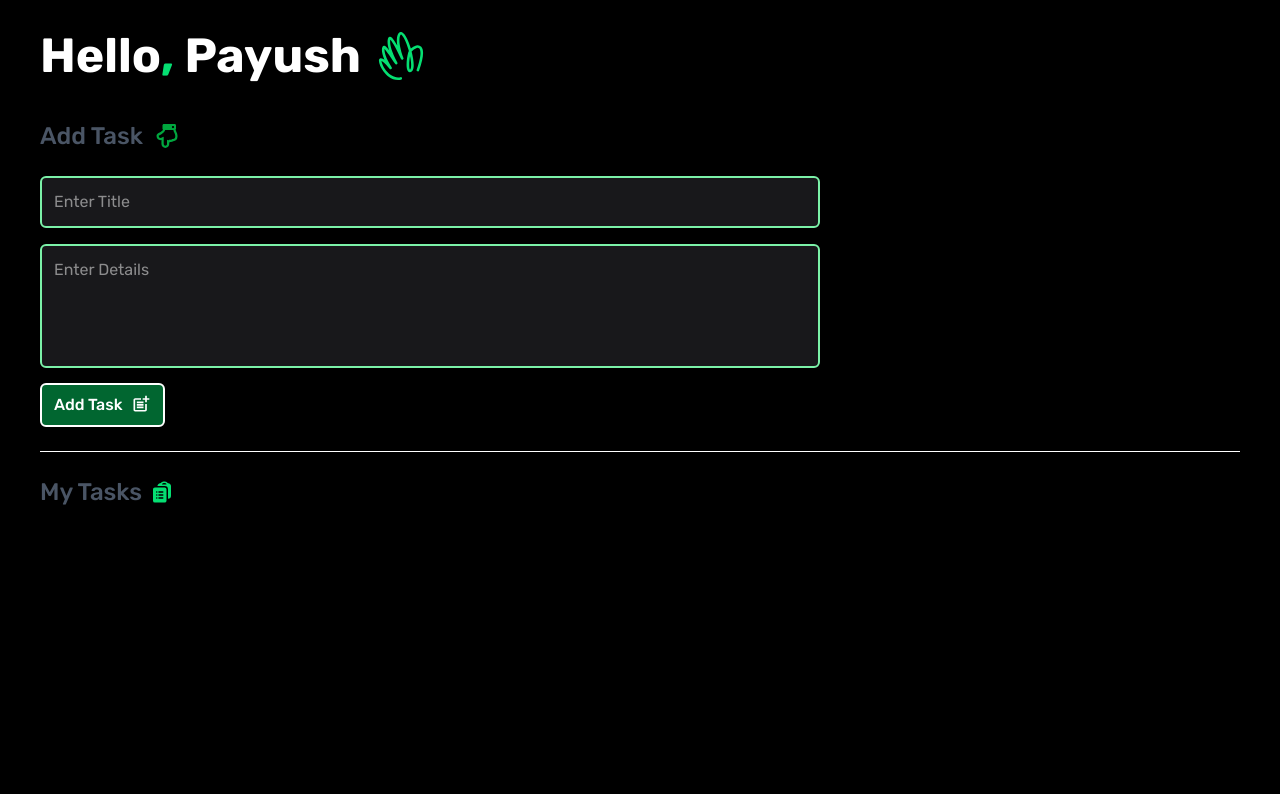
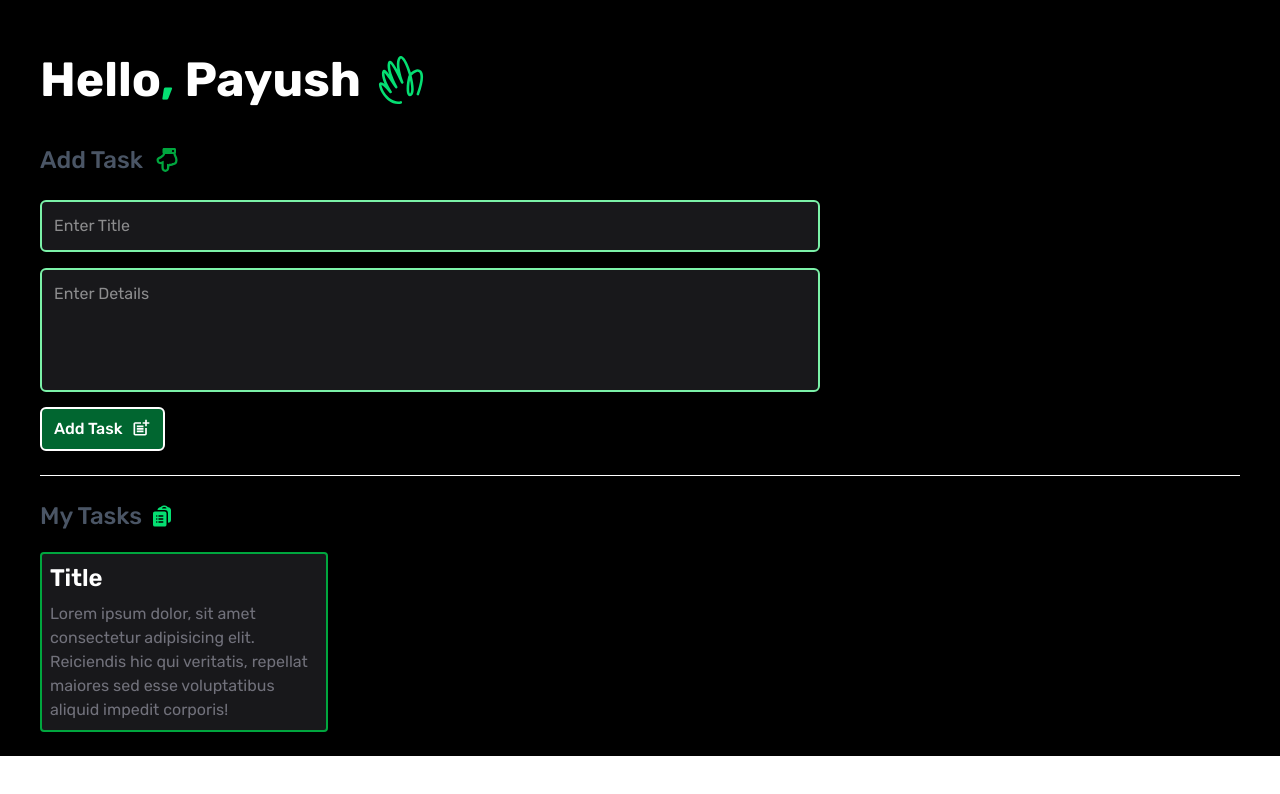
Before and after one commit to PiyushSutharScriptor/WebDevPractice, a React (Vite) app in the folder mern-to-do-project/: page / in a window 1280 px wide. Shown: the top 794 px of the page. Built offline with nearby package versions, Linux system fonts and the light colour scheme.

Commit message:
Task Cards

```diff
--- a/mern-to-do-project/src/App.jsx
+++ b/mern-to-do-project/src/App.jsx
@@ -6,7 +6,7 @@ import Line from './components/Line'
 
 const App = () => {
   return (
-    <div className='bg-black h-screen px-10'>
+    <div className='bg-black h-full px-10 py-6'>
       <Heading />
       <AddTask />
       <Line />
--- a/mern-to-do-project/src/components/Heading.jsx
+++ b/mern-to-do-project/src/components/Heading.jsx
@@ -8,7 +8,7 @@ const Heading = () => {
     <div className='pt-8 '>
         <div className='flex items-center text-white text-3xl font-bold sm:text-5xl gap-4'>
           <h1 className=''>Hello<span className='text-green-400'>,</span> Payush</h1>
-          <span className='text-green-400'><SiHey /></span>
+          <span className='text-green-400 transition hover:animate-[shake_0.3s_ease-in-out_infinite]'><SiHey /></span>
         </div>
 
         <div className='text-gray-600 font-medium text-2xl mt-10 flex items-center  gap-3'>
--- a/mern-to-do-project/src/components/MyTask.jsx
+++ b/mern-to-do-project/src/components/MyTask.jsx
@@ -9,10 +9,16 @@ const MyTask = () => {
       <h1 className='text-gray-600 font-medium'>My Tasks </h1>
       <span className='text-green-400'><HiClipboardDocumentList /></span>
     </div>
-    <div>
-      <div>
 
+    <div className='flex mt-5 flex-wrap gap-4'>
+
+      {/* card */}
+      <div className='sm:w-72 w-full border-2 hover:scale-105 transition border-green-600 p-2 rounded bg-zinc-900'>
+        <h1 className='text-white mb-2 font-semibold text-2xl'>Title</h1>
+        <p className='text-zinc-500'>Lorem ipsum dolor, sit amet consectetur adipisicing elit. Reiciendis hic qui veritatis, repellat maiores sed esse voluptatibus aliquid impedit corporis!</p>
       </div>
+
+
     </div>
     </>
   )
--- a/mern-to-do-project/src/index.css
+++ b/mern-to-do-project/src/index.css
@@ -3,3 +3,10 @@
 *{
     font-family: "Rubik";
 }
+
+@keyframes shake {
+  0%,100% { transform: translateX(0); }
+  25% { transform: translateX(-4px); }
+  50% { transform: translateX(4px); }
+  75% { transform: translateX(-4px); }
+}
```
